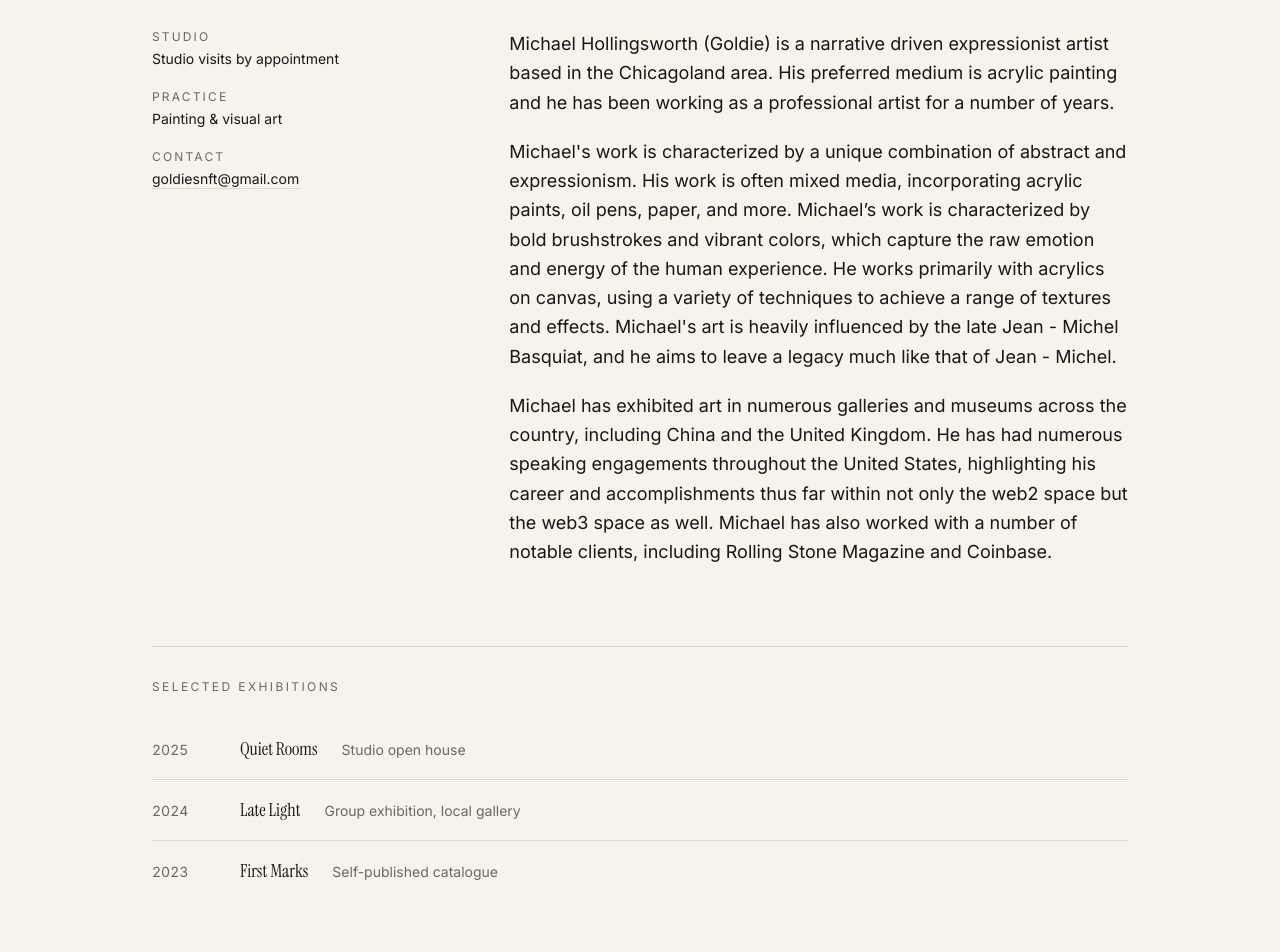
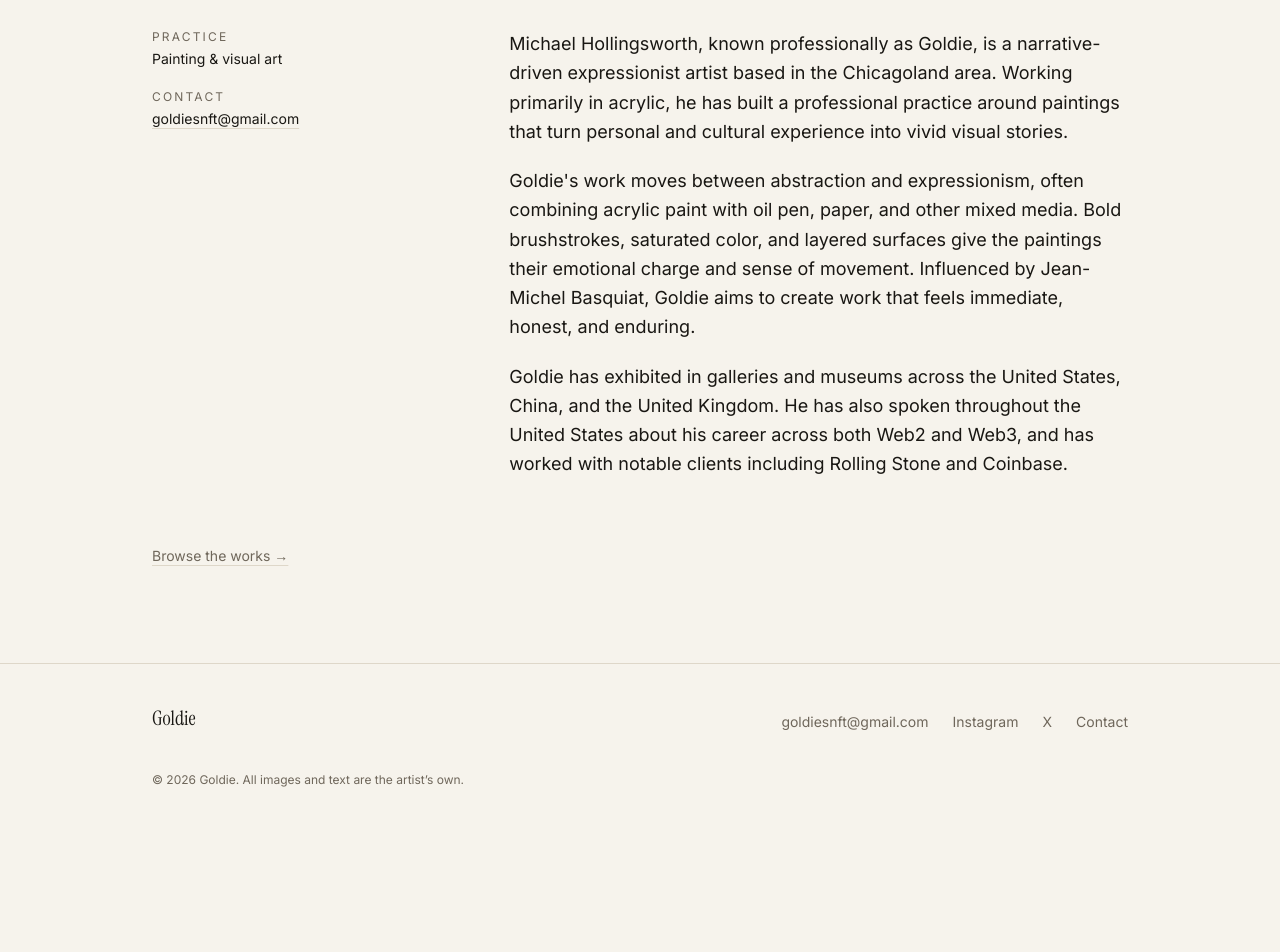
Before and after one commit to MisterGoldie/artist-website, a Next.js app: page /about in a window 1280 px wide. Shown: the part 220-1172 px from the top of the page. After the commit the page ends 1048 px from the top, so only its background shows below. Built offline with nearby package versions, Linux system fonts and the light colour scheme.

Commit message:
more updates

```diff
--- a/app/about/page.tsx
+++ b/app/about/page.tsx
@@ -16,12 +16,6 @@ export default function AboutPage() {
 
       <div className="mt-12 grid gap-12 sm:grid-cols-[1fr_2fr]">
         <dl className="space-y-5 text-sm">
-          <div>
-            <dt className="text-xs uppercase tracking-[0.18em] text-muted">
-              Studio
-            </dt>
-            <dd className="mt-1">{site.location}</dd>
-          </div>
           <div>
             <dt className="text-xs uppercase tracking-[0.18em] text-muted">
               Practice
@@ -50,26 +44,6 @@ export default function AboutPage() {
         </div>
       </div>
 
-      <div className="mt-20 border-t border-line pt-8">
-        <h2 className="text-xs uppercase tracking-[0.2em] text-muted">
-          Selected exhibitions
-        </h2>
-        <ul className="mt-6 divide-y divide-line">
-          {site.exhibitions.map((exhibition) => (
-            <li
-              key={`${exhibition.year}-${exhibition.title}`}
-              className="flex flex-wrap items-baseline gap-x-6 gap-y-1 py-4"
-            >
-              <span className="w-16 shrink-0 text-sm tabular-nums text-muted">
-                {exhibition.year}
-              </span>
-              <span className="font-display text-lg">{exhibition.title}</span>
-              <span className="text-sm text-muted">{exhibition.venue}</span>
-            </li>
-          ))}
-        </ul>
-      </div>
-
       <p className="mt-16">
         <Link
           href="/works"
--- a/app/contact/page.tsx
+++ b/app/contact/page.tsx
@@ -3,7 +3,7 @@ import { site } from "@/content/site";
 
 export const metadata: Metadata = {
   title: "Contact",
-  description: `Get in touch with ${site.name} about available work, studio visits, and commissions.`,
+  description: `Get in touch with ${site.name} about available work, events, and commissions.`,
 };
 
 export default function ContactPage() {
@@ -15,7 +15,7 @@ export default function ContactPage() {
         Contact
       </h1>
       <p className="mt-4 max-w-xl text-lg leading-relaxed text-muted">
-        For available work, studio visits, or commissions, email is the simplest
+        For available work, event information, or commissions, email is the simplest
         way to reach me. I usually reply within a few days.
       </p>
 
@@ -28,7 +28,7 @@ export default function ContactPage() {
         </a>
       </div>
 
-      <div className="mt-12 grid gap-10 sm:grid-cols-2">
+      <div className="mt-12">
         <div>
           <h2 className="text-xs uppercase tracking-[0.2em] text-muted">
             Elsewhere
@@ -48,17 +48,6 @@ export default function ContactPage() {
             ))}
           </ul>
         </div>
-
-        <div>
-          <h2 className="text-xs uppercase tracking-[0.2em] text-muted">
-            Studio
-          </h2>
-          <p className="mt-4 text-lg">{site.location}</p>
-          <p className="mt-2 text-sm text-muted">
-            Visits are arranged by email so the work can be laid out before you
-            arrive.
-          </p>
-        </div>
       </div>
     </section>
   );
--- a/app/page.tsx
+++ b/app/page.tsx
@@ -60,7 +60,7 @@ export default function HomePage() {
               back.&rdquo;
             </p>
             <footer className="mt-6 text-xs uppercase tracking-[0.2em] text-muted">
-              {site.name}, studio notes
+              {site.name}, artist notes
             </footer>
           </blockquote>
         </div>
--- a/app/projects/page.tsx
+++ b/app/projects/page.tsx
@@ -6,7 +6,7 @@ import { projects } from "@/content/site";
 export const metadata: Metadata = {
   title: "Projects",
   description:
-    "Commissions, collaborations, murals, and open studio projects outside the studio series.",
+    "Commissions, collaborations, murals, and projects outside the main body of work.",
 };
 
 export default function ProjectsPage() {
@@ -42,6 +42,7 @@ export default function ProjectsPage() {
                   alt={project.title}
                   width={project.width}
                   height={project.height}
+                  loading={project.slug === "gary-ghosts" ? "eager" : undefined}
                   sizes="(min-width: 640px) 672px, calc(100vw - 3rem)"
                   className="mt-6 h-auto w-full max-w-2xl"
                 />
--- a/app/works/page.tsx
+++ b/app/works/page.tsx
@@ -20,7 +20,7 @@ const sections: { kind: WorkKind; title: string; blurb: string }[] = [
     kind: "physical",
     title: "Physical",
     blurb:
-      "Paintings on panel, board, and canvas. Available through the studio.",
+      "Paintings on panel, board, and canvas. Available through the artist.",
   },
 ];
 
--- a/components/site-footer.tsx
+++ b/components/site-footer.tsx
@@ -7,7 +7,6 @@ export function SiteFooter() {
       <div className="mx-auto flex max-w-5xl flex-col gap-6 px-6 py-10 text-sm text-muted sm:flex-row sm:items-end sm:justify-between">
         <div>
           <p className="font-display text-xl text-ink">{site.name}</p>
-          <p className="mt-1">{site.location}</p>
         </div>
 
         <ul className="flex flex-wrap gap-x-6 gap-y-2">
--- a/content/site.ts
+++ b/content/site.ts
@@ -8,20 +8,15 @@ export const site = {
   intro:
     "I'm Goldie, a painter working in acrylic and mixed media. My work circles around light on familiar surfaces — a windowsill, a kitchen table, the last hour of the afternoon.",
   email: "goldiesnft@gmail.com",
-  location: "Studio visits by appointment",
   links: [
-    { label: "Instagram", href: "https://instagram.com/goldiesnft" },
+    { label: "Instagram", href: "https://www.instagram.com/GoldiesNFTart" },
+    { label: "X", href: "https://x.com/GoldiesNFTart" },
     { label: "Email", href: "mailto:goldiesnft@gmail.com" },
   ],
   about: [
-    "Michael Hollingsworth (Goldie) is a narrative driven expressionist artist based in the Chicagoland area. His preferred medium is acrylic painting and he has been working as a professional artist for a number of years.",
-    "Michael's work is characterized by a unique combination of abstract and expressionism. His work is often mixed media, incorporating acrylic paints, oil pens, paper, and more. Michael’s work is characterized by bold brushstrokes and vibrant colors, which capture the raw emotion and energy of the human experience. He works primarily with acrylics on canvas, using a variety of techniques to achieve a range of textures and effects. Michael's art is heavily influenced by the late Jean - Michel Basquiat, and he aims to leave a legacy much like that of Jean - Michel.",
-    "Michael has exhibited art in numerous galleries and museums across the country, including China and the United Kingdom. He has had numerous speaking engagements throughout the United States, highlighting his career and accomplishments thus far within not only the web2 space but the web3 space as well. Michael has also worked with a number of notable clients, including Rolling Stone Magazine and Coinbase.",
-  ],
-  exhibitions: [
-    { year: "2025", title: "Quiet Rooms", venue: "Studio open house" },
-    { year: "2024", title: "Late Light", venue: "Group exhibition, local gallery" },
-    { year: "2023", title: "First Marks", venue: "Self-published catalogue" },
+    "Michael Hollingsworth, known professionally as Goldie, is a narrative-driven expressionist artist based in the Chicagoland area. Working primarily in acrylic, he has built a professional practice around paintings that turn personal and cultural experience into vivid visual stories.",
+    "Goldie's work moves between abstraction and expressionism, often combining acrylic paint with oil pen, paper, and other mixed media. Bold brushstrokes, saturated color, and layered surfaces give the paintings their emotional charge and sense of movement. Influenced by Jean-Michel Basquiat, Goldie aims to create work that feels immediate, honest, and enduring.",
+    "Goldie has exhibited in galleries and museums across the United States, China, and the United Kingdom. He has also spoken throughout the United States about his career across both Web2 and Web3, and has worked with notable clients including Rolling Stone and Coinbase.",
   ],
   // Bump this when you want the footer year to change.
   copyrightYear: 2026,
```
Also changed, not shown: 1 other file (tests, documents, lock files or other folders).
